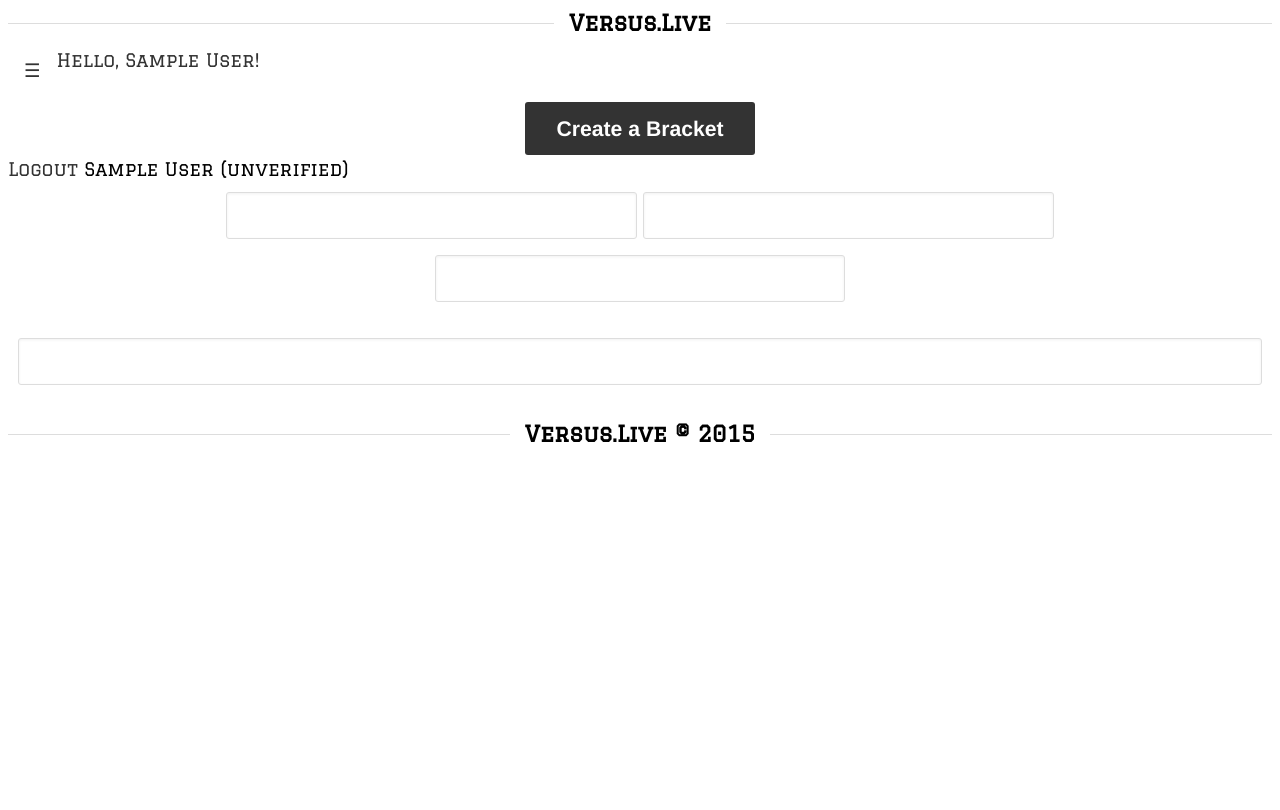
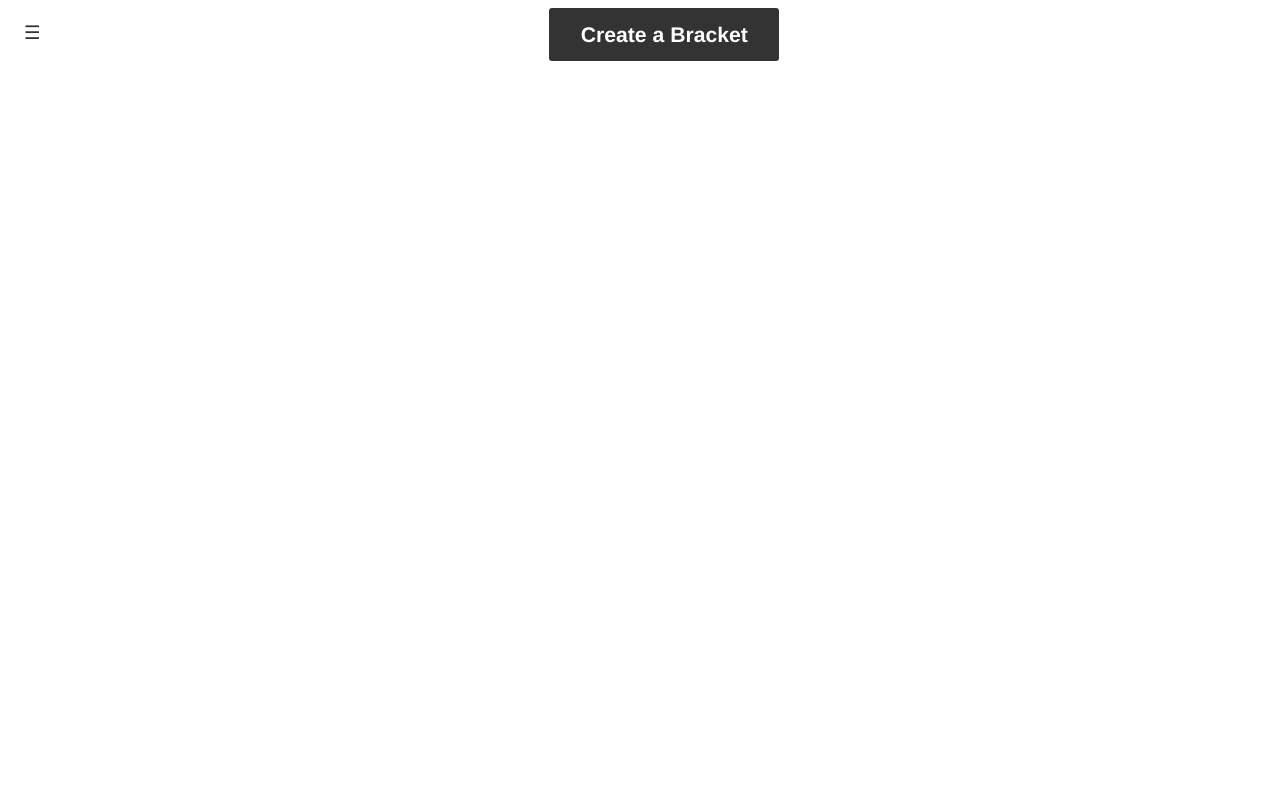
Before and after one commit to TIY-Bracket/bracket_api, a Django app: page / in a window 1280 px wide. After the commit the page ends 61 px from the top, so only its background shows below. Run offline with Django 3.2, Linux system fonts and the light colour scheme; the visitor is signed in with stand-in values (Sample User, id 1); some libraries are stand-ins or nearby versions.

Commit message:
clean up

```diff
--- a/api/templates/api/base.html
+++ b/api/templates/api/base.html
@@ -13,9 +13,7 @@
 
 
     <body>
-      <header>
-      <h2 class="site-heading"><span>Versus.Live</span></h2>
-      </header>
+
       <a type="button" class="js-menu-trigger sliding-panel-button">
         &#9776;
       </a>
@@ -36,9 +34,7 @@
     <div class="js-menu-screen sliding-panel-fade-screen"></div>
 
   </body>
-    <footer>
-      <h2 class="site-footer"><span>Versus.Live &copy 2015</span></h2>
-    </footer>
+
     <script src="{% static 'jquery-1.8.1-min.js' %}"></script>
     <script src="https://ajax.googleapis.com/ajax/libs/jquery/1.11.3/jquery.min.js"></script>
     <script src="{% static 'create-bracket-form-jquery.js' %}"></script>
--- a/api/templates/api/index.html
+++ b/api/templates/api/index.html
@@ -1,50 +1,9 @@
 {% extends "api/base.html" %}
 {% block content %}
 
-  {% if user and not user.is_anonymous %}
-    <a>Hello, {{ user.get_full_name }}!</a>
-    <br>
-
-  {% endif %}
-  <br>
-
 <div class="container">
+<a class=" button create-bracket-button"  href="{% url "bracket_create" %}"><button type="button">Create a Bracket</button></a>
+</div>
 
 
-<a class=" button create-bracket-button"  href="{% url "bracket_create" %}"><button type="button">Create a Bracket</button></a>
-
-</div>
-
-<title>{% if request.user.is_authenticated %}Logged In{% else %}Not Logged In{% endif %}</title>
-    <link rel="stylesheet" type="text/css" href="main.css" />
-
-<a class="{% if request.user.is_authenticated %}logged-in{% else %}logged-out{% endif %}">
-
-{% if request.user.is_authenticated %}
-    <a href="/accounts/logout/" class="pull-right">Logout</a>
-    {% if request.user.first_name or request.user.last_name %}
-        {{ request.user.first_name }} {{ request.user.last_name }}
-    {% else %}
-        {{ request.user.username }}
-    {% endif %}
-    {% if request.user.profile.account_verified %} (verified) {% else %} (unverified) {% endif %} </a>
-
-    <div class="container">
-
-      <div class="filter-box">
-       <input class="filter"></input>
-       <input class="filter"></input>
-       <input class="filter"></input>
-    </div>
-
-      <div class="search-box">
-       <input class="search-brackets"></input>
-      </div>
-    </div>
-
-{% else %}
-    {# <a href="/accounts/login/" class="pull-right">Login</a>#}
-
-{% endif %}
-
 {% endblock %}
```
